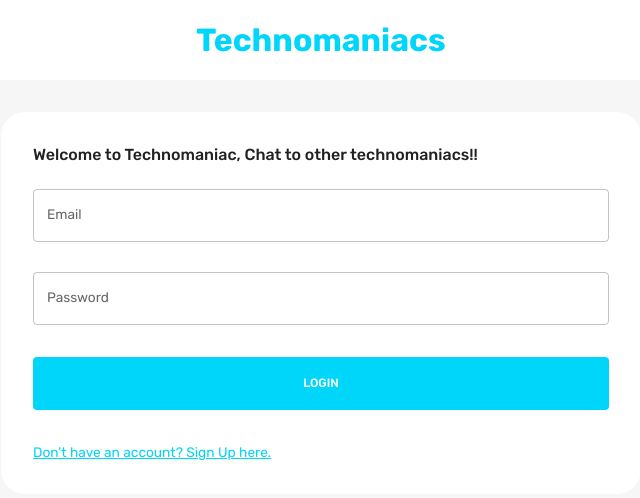
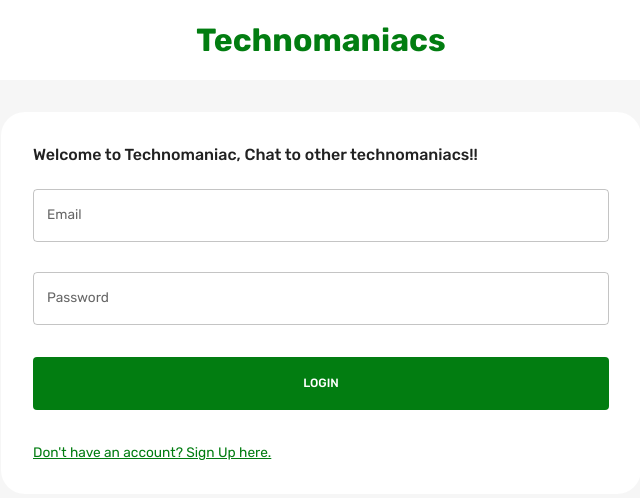
Before and after one commit to prannat-jain/MERN-Social-Media-app, a React (Create React App) app in the folder client/: page / in a window 1280 px wide. Shown: the top 498 px of the page, without its empty margins (319-959 px from the left). Built offline with nearby package versions, Linux system fonts and the light colour scheme.

Commit message:
color palette adjust

```diff
--- a/client/src/theme.js
+++ b/client/src/theme.js
@@ -16,14 +16,14 @@ export const colorTokens = {
     1000: "#000000",
   },
   primary: {
-    50: "#E6FBFF",
+    50: "#d2fae2",
     100: "#CCF7FE",
     200: "#99EEFD",
     300: "#66E6FC",
     400: "#33DDFB",
-    500: "#00D5FA",
+    500: "#027d11",
     600: "#00A0BC",
-    700: "#006B7D",
+    700: "#18ed31",
     800: "#00353F",
     900: "#001519",
   },
```
